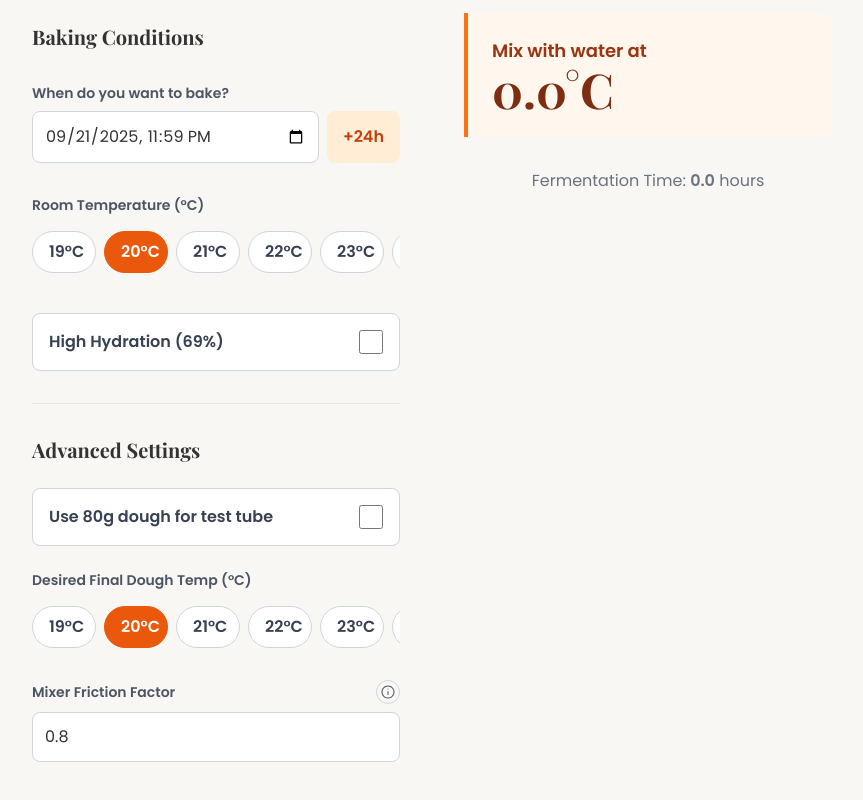
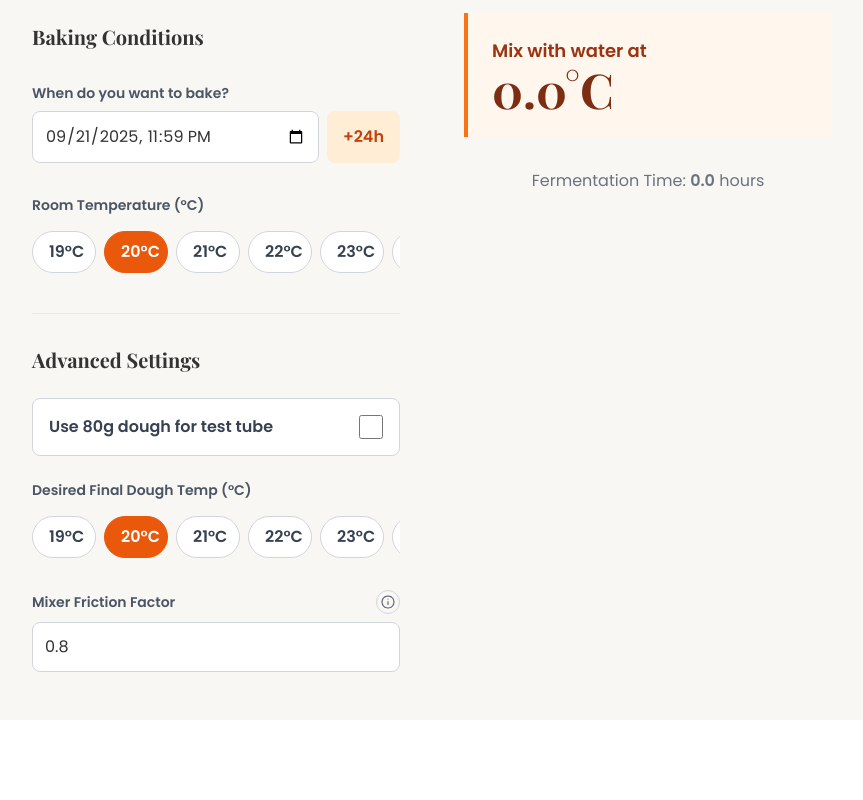
Before and after one commit to mikserf/pizzacalculator, a React (Vite) app: page / in a window 1280 px wide. Shown: the part 638-1438 px from the top of the page, without its empty margins (208-1071 px from the left). After the commit the page ends 1358 px from the top, so only its background shows below. Built offline with nearby package versions, Linux system fonts and the light colour scheme.

Commit message:
Remove High Hydration checkbox from controls
Removed the High Hydration checkbox and its label from the calculator controls.

```diff
--- a/src/components/CalculatorControls.tsx
+++ b/src/components/CalculatorControls.tsx
@@ -232,19 +232,6 @@ const CalculatorControls: React.FC<CalculatorControlsProps> = ({ state, onUpdate
         </div>
       </div>
 
-      <div className="flex items-center justify-between bg-white dark:bg-gray-800 p-4 rounded-lg border border-gray-300 dark:border-gray-600">
-        <label htmlFor="moreWater" className="font-semibold text-gray-700 dark:text-gray-200">
-          High Hydration (69%)
-        </label>
-        <input
-          type="checkbox"
-          id="moreWater"
-          checked={state.moreWater}
-          onChange={(e) => onUpdate({ moreWater: e.target.checked, waterPercent: e.target.checked ? 69 : 66 })}
-          className="h-6 w-6 rounded text-orange-600 border-gray-300 dark:border-gray-600 focus:ring-orange-500 dark:bg-gray-700"
-        />
-      </div>
-
       <hr className="border-gray-200 dark:border-gray-700" />
 
       <div className="space-y-6">
```
